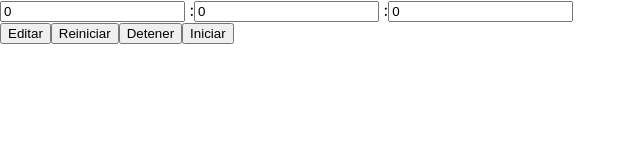
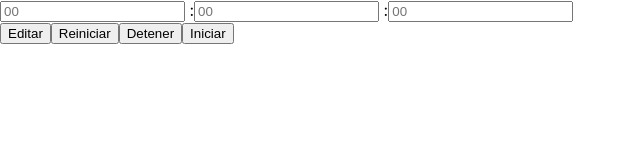
Before and after one commit to Tortoiselizard/speedytick, a React (Create React App) app: page / in a window 1280 px wide. Shown: the top 160 px of the page, without its empty margins (0-640 px from the left). Built offline with nearby package versions, Linux system fonts and the light colour scheme.

Commit message:
changed src/App.js: change to string values of time (lines 7-9), and change values of currentTime to number (lines 41-45)

```diff
--- a/src/App.js
+++ b/src/App.js
@@ -4,9 +4,9 @@ import './App.css';
 
 function App() {
   const [time, setTime] = useState({
-    hours: 0,
-    minutes: 0,
-    seconds: 0
+    hours: "",
+    minutes: "",
+    seconds: ""
   })
   const nintervalID = useRef(0)
   const currentTime = useRef({
@@ -37,7 +37,11 @@ function App() {
   }
 
   function start() {
-    currentTime.current = time
+    currentTime.current = {
+      hours: Number(time.hours),
+      minutes: Number(time.minutes),
+      seconds: Number(time.seconds)
+    }
     nintervalID.current = setInterval(updateTime, 1000)
   }
 
```
